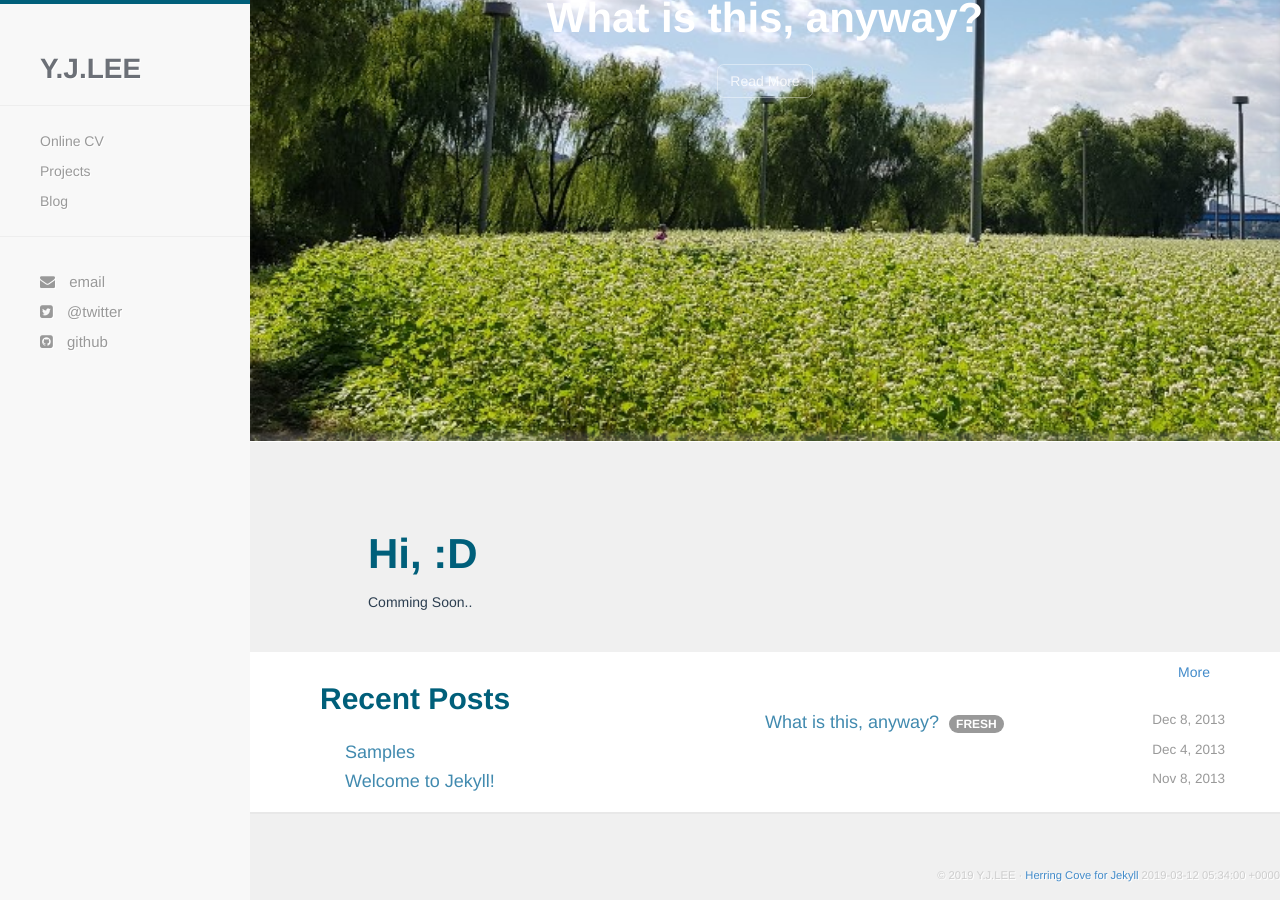
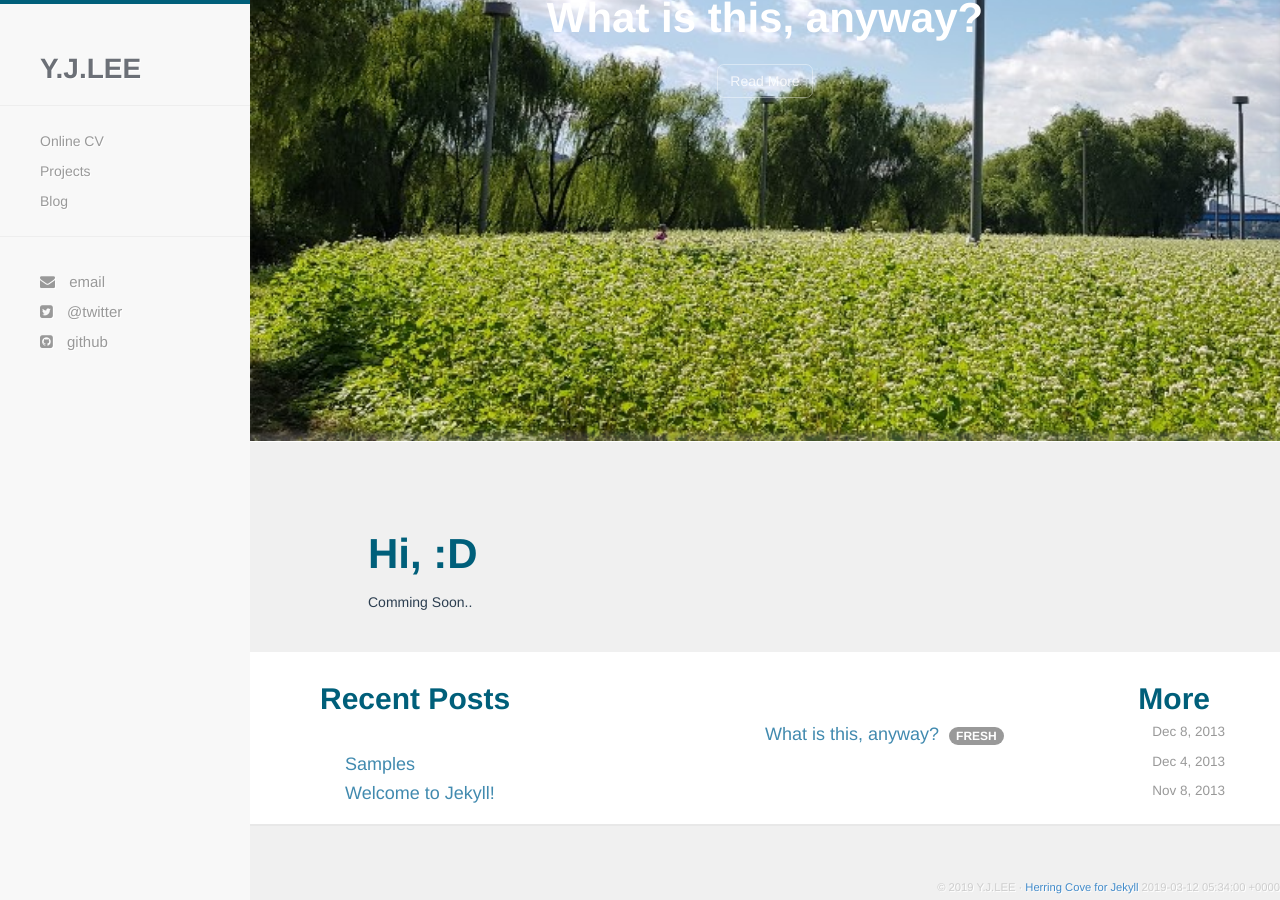
Before and after one commit to yujungL/yujungL.github.io, a Jekyll site: the page built from index.html, in a window 1280 px wide and 900 px high, scrolled down 262 px. Built offline with Jekyll 4.4.1, drawn with Linux system fonts in a browser that asks for light colours; nearby versions of some CDN libraries; Markdown is read by kramdown in place of the engine named in the settings.

Commit message:
Update index.html

```diff
--- a/index.html
+++ b/index.html
@@ -8,7 +8,7 @@ title: Y.J.LEE
 <div class="recent-posts">
   <div class="col-md-12">
     <div class="col-md-6"><h2>Recent Posts<h2></div>
-    <div class="col-md-6"><a href="{{ site.baseurl }}/list.html" class="pull-right">More</a></div>
+      <div class="col-md-6"><a href="{{ site.baseurl }}/list.html" class="pull-right"><h2>More</h2></a></div>
   </div>
   <br/> <br/>
   <div class="col-md-12">
```
